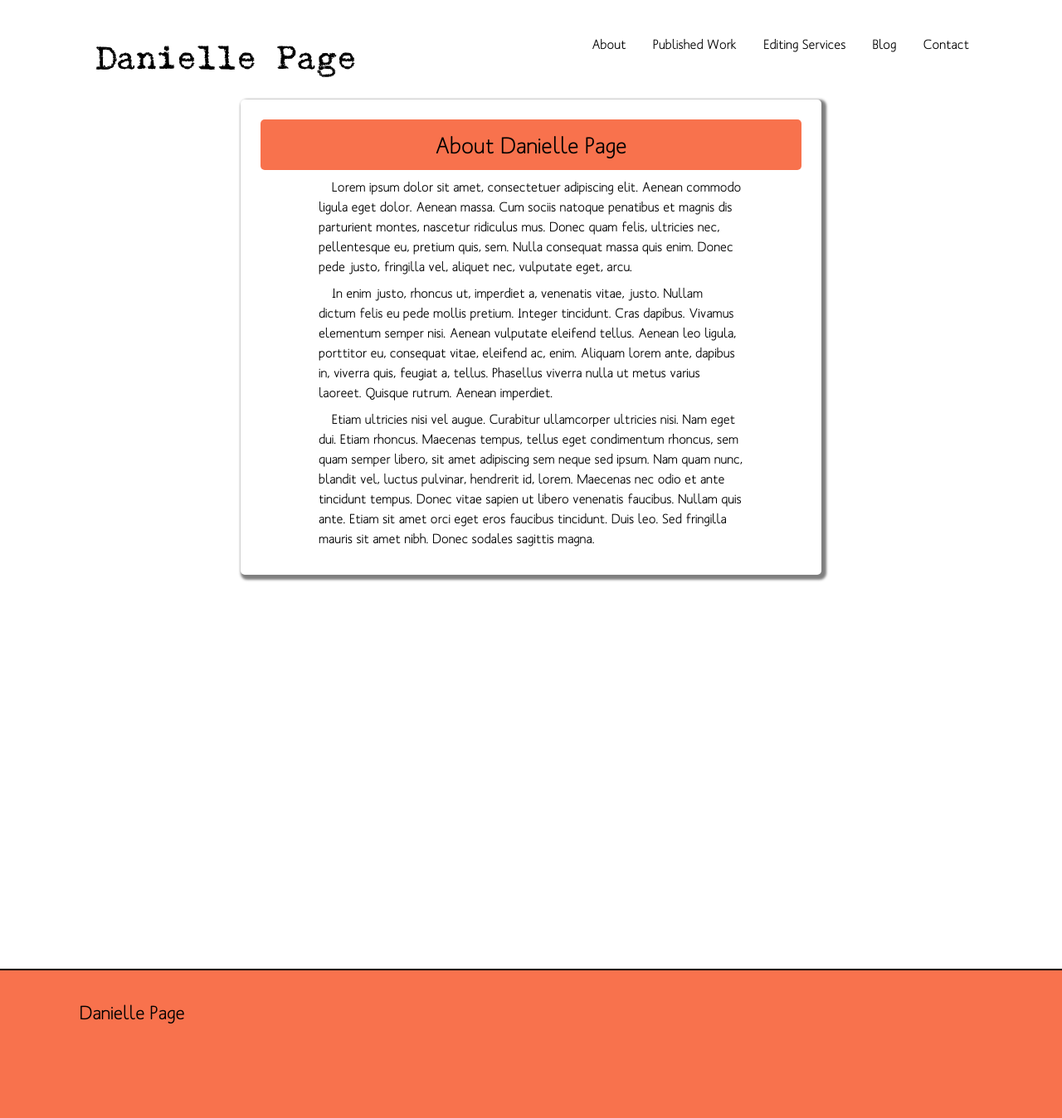
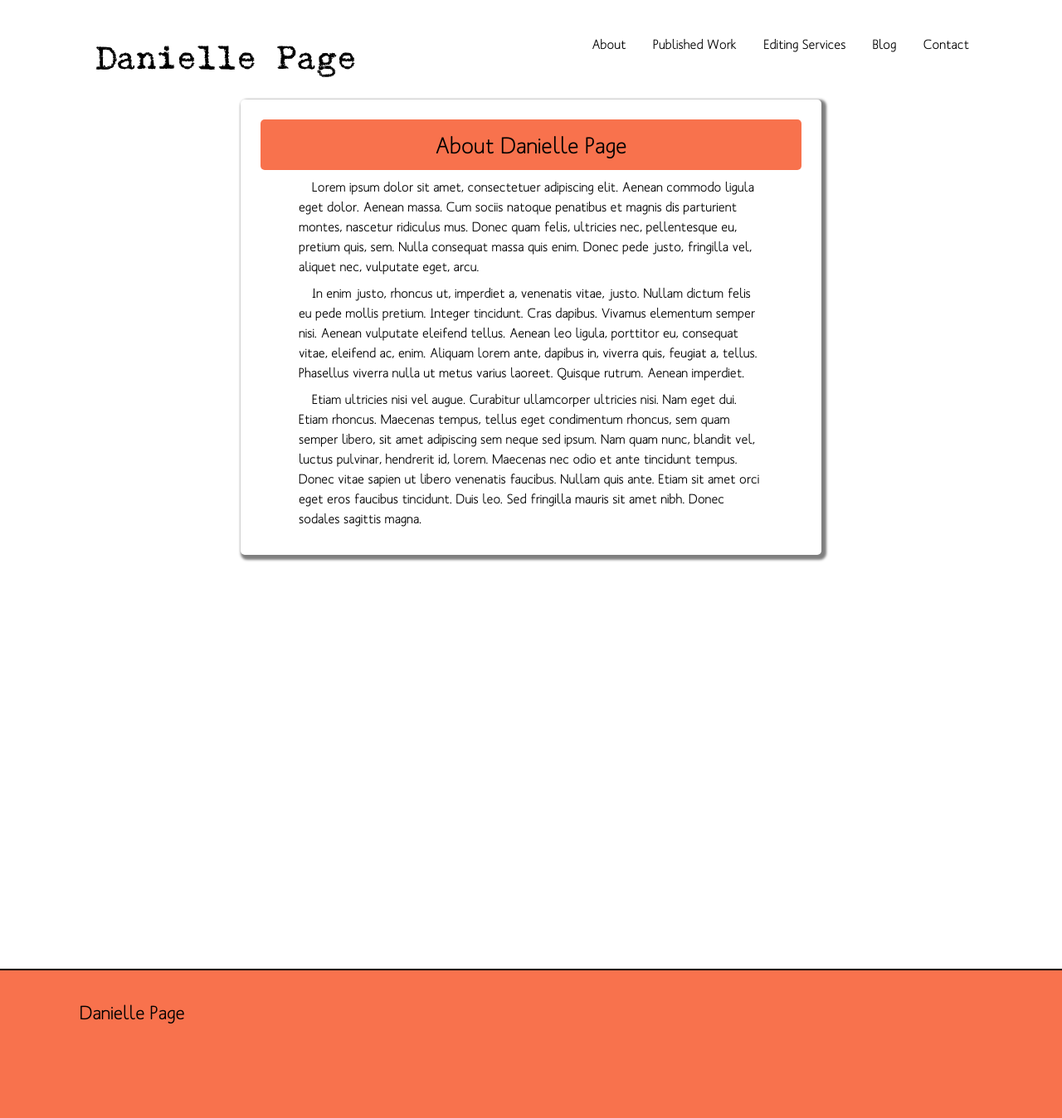
Before and after one commit to thedaniellepage/thedaniellepage, a Jekyll site: the page built from about.html, in a window 1280 px wide. Shown: the whole page at 83% size. Built offline with Jekyll 4.4.1, drawn with Linux system fonts in a browser that asks for light colours; nearby versions of some CDN libraries.

Commit message:
aweeeeeee

```diff
--- a/about.html
+++ b/about.html
@@ -6,7 +6,9 @@
 
 <div class="content-box">
 	<h2 class="box-header">About Danielle Page</h2>
-	<p class="box-content">Lorem ipsum dolor sit amet, consectetuer adipiscing elit. Aenean commodo ligula eget dolor. Aenean massa. Cum sociis natoque penatibus et magnis dis parturient montes, nascetur ridiculus mus. Donec quam felis, ultricies nec, pellentesque eu, pretium quis, sem. Nulla consequat massa quis enim. Donec pede justo, fringilla vel, aliquet nec, vulputate eget, arcu.</p>
-	<p class="box-content">In enim justo, rhoncus ut, imperdiet a, venenatis vitae, justo. Nullam dictum felis eu pede mollis pretium. Integer tincidunt. Cras dapibus. Vivamus elementum semper nisi. Aenean vulputate eleifend tellus. Aenean leo ligula, porttitor eu, consequat vitae, eleifend ac, enim. Aliquam lorem ante, dapibus in, viverra quis, feugiat a, tellus. Phasellus viverra nulla ut metus varius laoreet. Quisque rutrum. Aenean imperdiet.</p>
-	 <p class="box-content">Etiam ultricies nisi vel augue. Curabitur ullamcorper ultricies nisi. Nam eget dui. Etiam rhoncus. Maecenas tempus, tellus eget condimentum rhoncus, sem quam semper libero, sit amet adipiscing sem neque sed ipsum. Nam quam nunc, blandit vel, luctus pulvinar, hendrerit id, lorem. Maecenas nec odio et ante tincidunt tempus. Donec vitae sapien ut libero venenatis faucibus. Nullam quis ante. Etiam sit amet orci eget eros faucibus tincidunt. Duis leo. Sed fringilla mauris sit amet nibh. Donec sodales sagittis magna.</p>
+	<div class="box-content">
+	<p class="box-para">Lorem ipsum dolor sit amet, consectetuer adipiscing elit. Aenean commodo ligula eget dolor. Aenean massa. Cum sociis natoque penatibus et magnis dis parturient montes, nascetur ridiculus mus. Donec quam felis, ultricies nec, pellentesque eu, pretium quis, sem. Nulla consequat massa quis enim. Donec pede justo, fringilla vel, aliquet nec, vulputate eget, arcu.</p>
+	<p class="box-para">In enim justo, rhoncus ut, imperdiet a, venenatis vitae, justo. Nullam dictum felis eu pede mollis pretium. Integer tincidunt. Cras dapibus. Vivamus elementum semper nisi. Aenean vulputate eleifend tellus. Aenean leo ligula, porttitor eu, consequat vitae, eleifend ac, enim. Aliquam lorem ante, dapibus in, viverra quis, feugiat a, tellus. Phasellus viverra nulla ut metus varius laoreet. Quisque rutrum. Aenean imperdiet.</p>
+	 <p class="box-para">Etiam ultricies nisi vel augue. Curabitur ullamcorper ultricies nisi. Nam eget dui. Etiam rhoncus. Maecenas tempus, tellus eget condimentum rhoncus, sem quam semper libero, sit amet adipiscing sem neque sed ipsum. Nam quam nunc, blandit vel, luctus pulvinar, hendrerit id, lorem. Maecenas nec odio et ante tincidunt tempus. Donec vitae sapien ut libero venenatis faucibus. Nullam quis ante. Etiam sit amet orci eget eros faucibus tincidunt. Duis leo. Sed fringilla mauris sit amet nibh. Donec sodales sagittis magna.</p>
+	</div>
 </div>
--- a/css/main.css
+++ b/css/main.css
@@ -72,8 +72,12 @@
 }
 
 .box-content {
+	padding: 0 1.5em;
+	margin-top:.5em;
+}
+
+.box-para {
 	text-indent:1em;
-	padding: 0 1.5em;
 	margin: .5em auto;
 }
 
```
